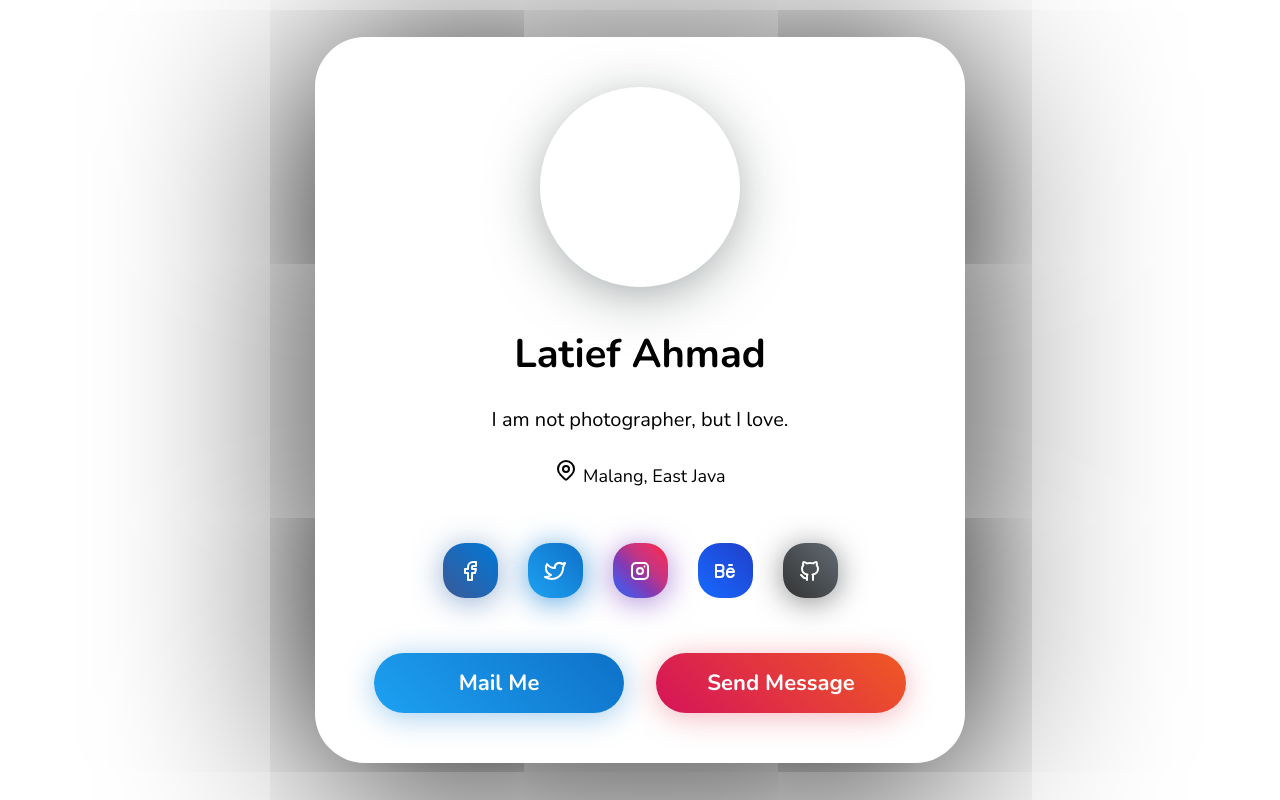
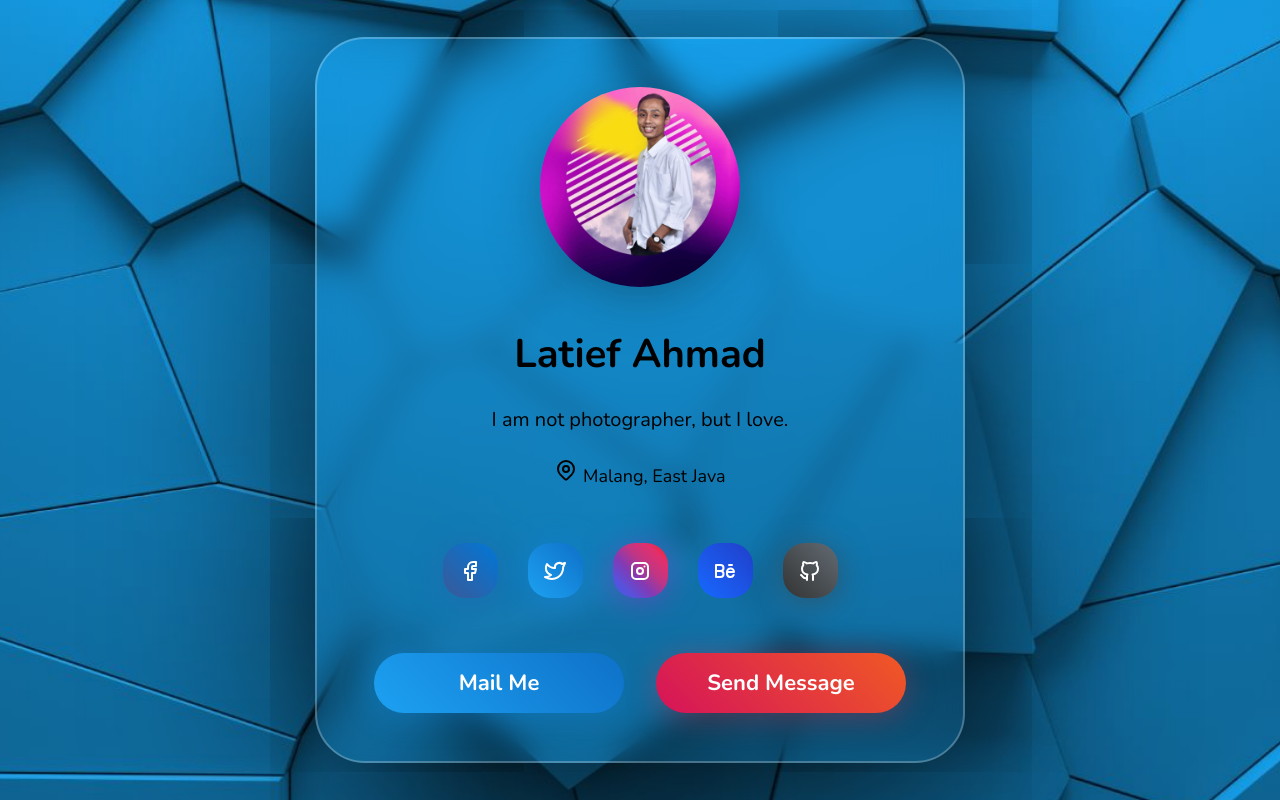
Before and after one commit to latiefahmad/biolink, a plain HTML site: page index.html in a window 1280 px wide. Drawn offline with nearby package versions, Linux system fonts and the light colour scheme; files that its build step writes are made by us from their sources; the site is published under a folder, as on GitHub Pages, so addresses that start at the root find nothing; files whose address does not match are found by name.

Commit message:
update folder

```diff
--- a/index.html
+++ b/index.html
@@ -11,7 +11,7 @@
 <body>
     <div class="profile-card">
         <figure class="profile-card__img">
-            <img src="/images/me.jpg" alt="...">
+            <img src="images/me.jpg" alt="...">
         </figure>
 
         <div class="profile-card__desc">
--- a/style.scss
+++ b/style.scss
@@ -15,7 +15,7 @@ body {
         inset: 0;
         z-index: -1;
         pointer-events: none;
-        background: url("/images/bg.jpg") no-repeat center;
+        background: url("images/bg.jpg") no-repeat center;
         background-size: cover;
         animation: backgroundZoomAnimate 20s forwards;
     }
```
